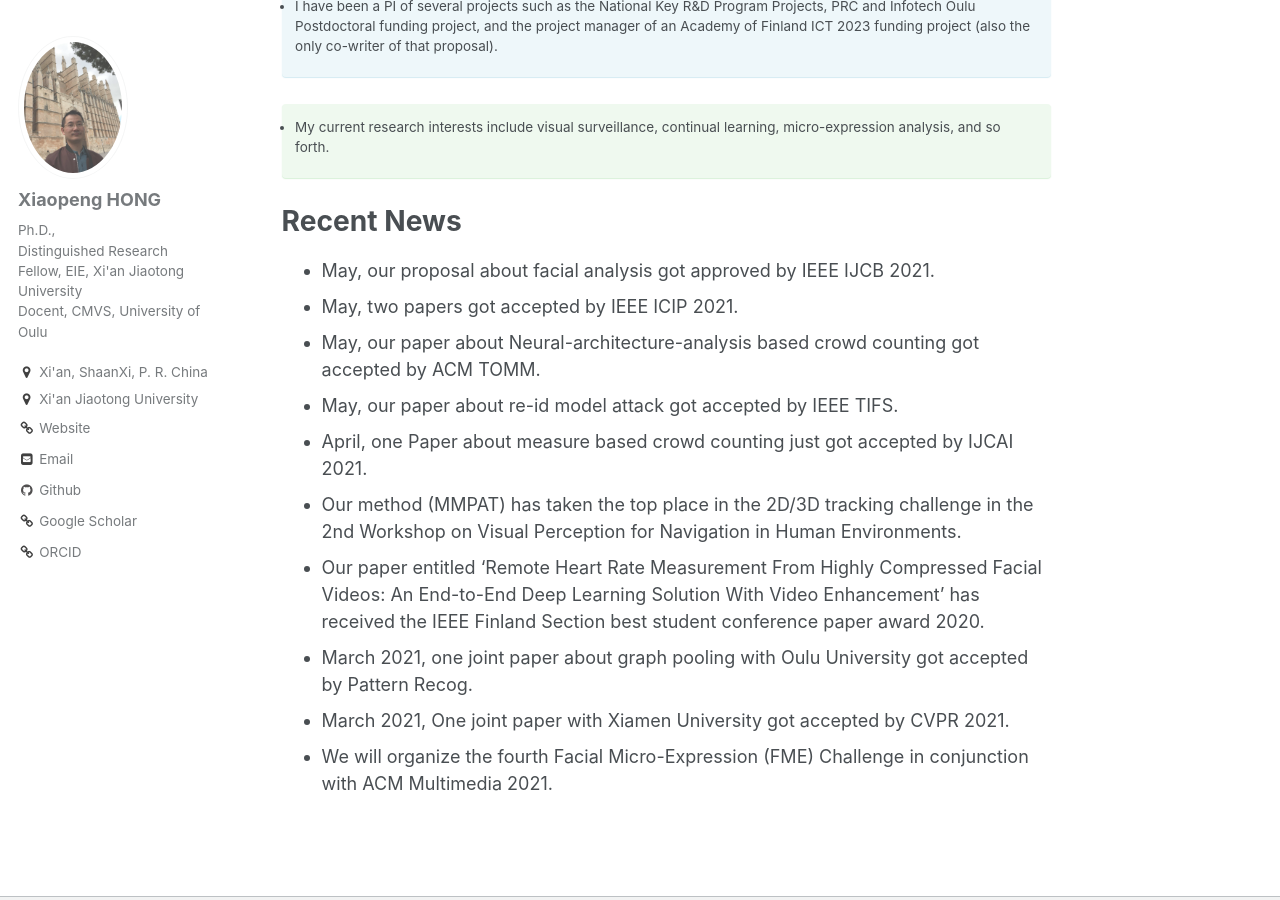
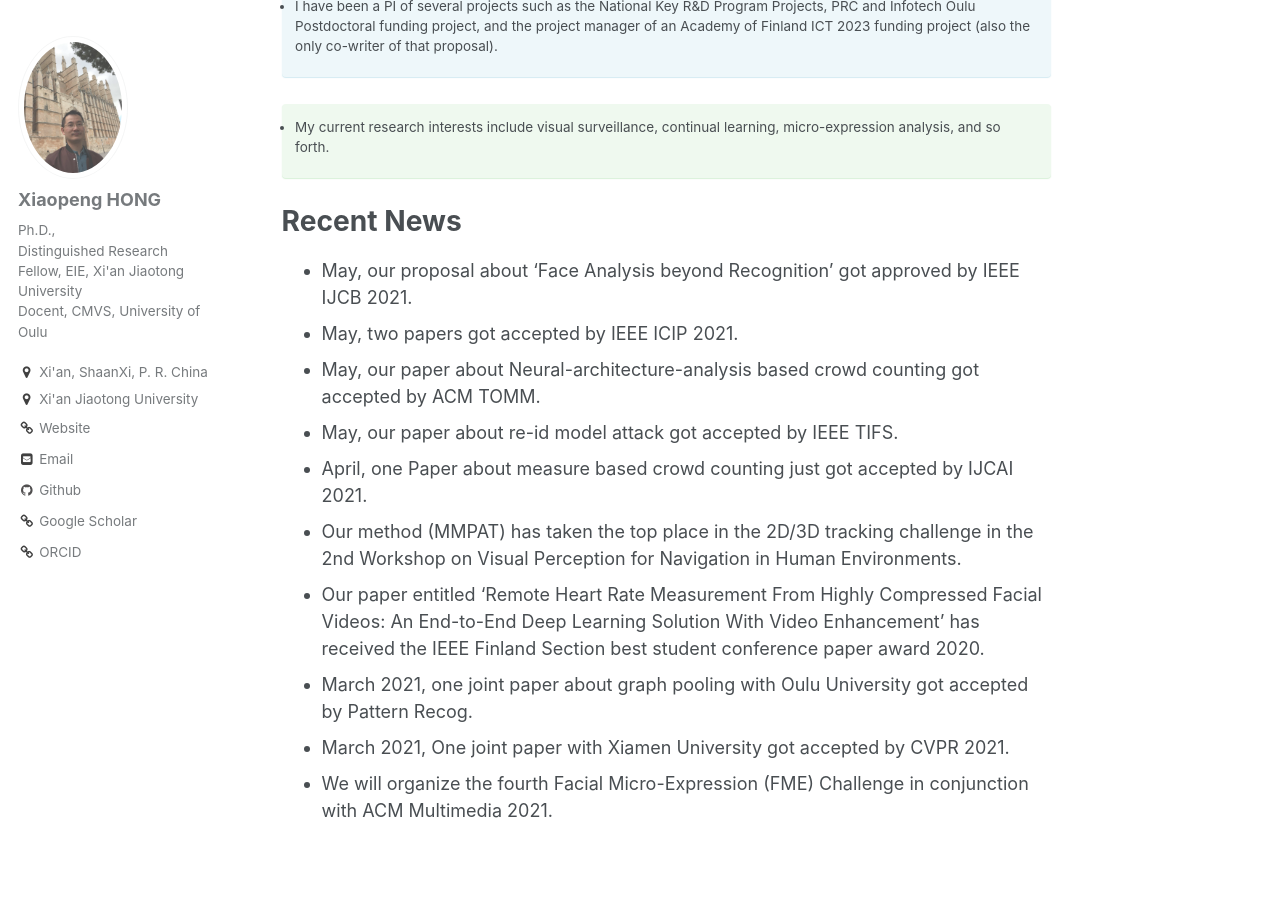
Before and after one commit to xiaopenghong/xiaopenghong.github.io, a Jekyll site: the page built from _pages/about.md, in a window 1280 px wide and 900 px high, scrolled down 772 px. Built offline with Jekyll 4.4.1, drawn with Linux system fonts in a browser that asks for light colours.

Commit message:
Update about.md

```diff
--- a/_pages/about.md
+++ b/_pages/about.md
@@ -24,7 +24,7 @@ redirect_from:
 {: .notice--success}
 
 # Recent News
-* May, our proposal about facial analysis got approved by IEEE IJCB 2021.
+* May, our proposal about 'Face Analysis beyond Recognition' got approved by IEEE IJCB 2021.
 * May, two papers got accepted by IEEE ICIP 2021.
 * May, our paper about Neural-architecture-analysis based crowd counting got accepted by ACM TOMM.
 * May, our paper about re-id model attack got accepted by IEEE TIFS.
```
